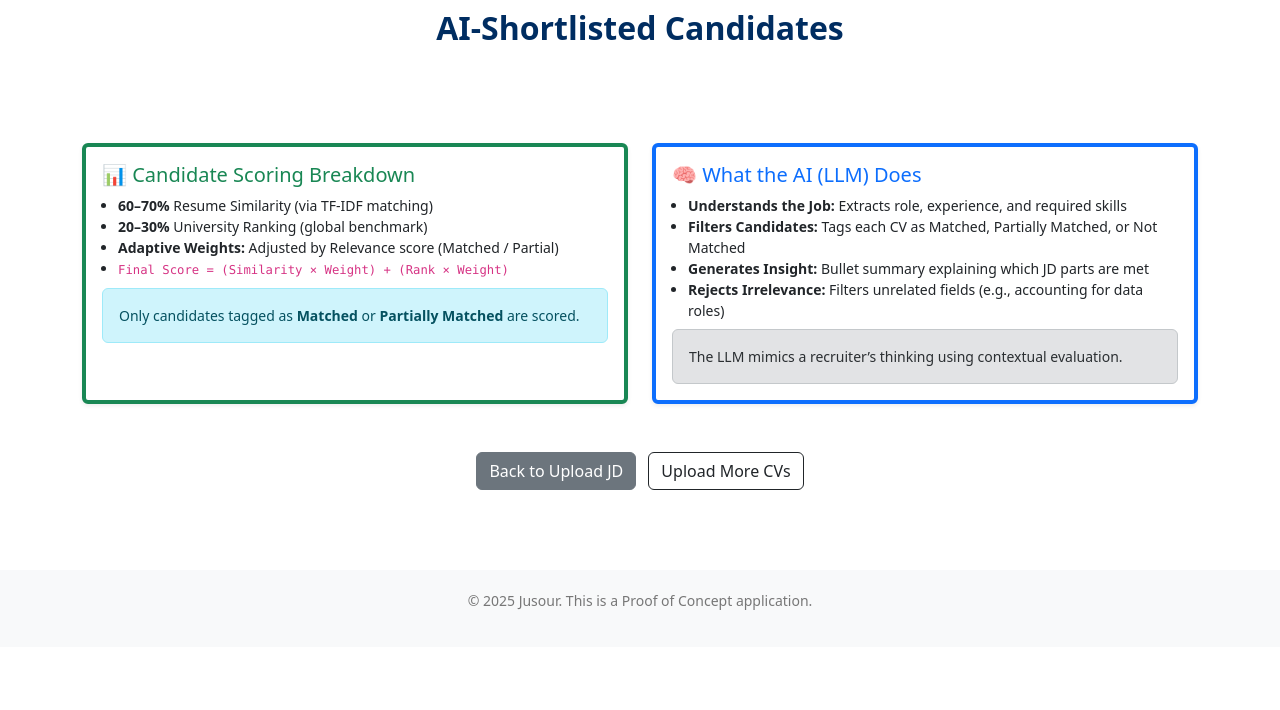
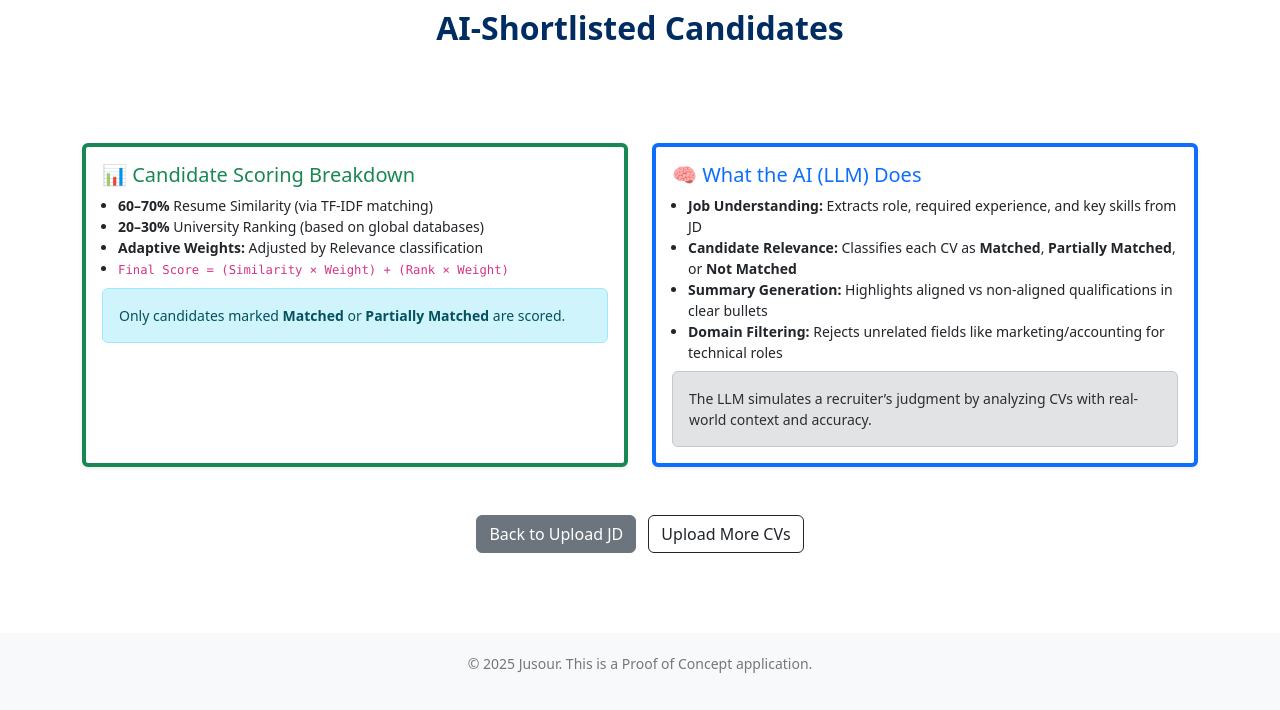
Before and after one commit to nbeelasif/ai_cv_shortlist, a Flask app: template templates/results.html in a window 1280 px wide. Shown: the part 190-900 px from the top of the page. Before the commit the page ends 800 px from the top, so only its background shows below. Run offline with Flask 3, Linux system fonts and the light colour scheme; the template is opened without the code that fills it, so the values that code supplies are empty; some libraries are stand-ins or nearby versions.

Commit message:
Refactor CV upload process: redirect to results page and remove progress streaming

```diff
--- a/app.py
+++ b/app.py
@@ -226,9 +226,7 @@ def upload_cvs():
         session['candidates'] = candidates
 
         # After processing, redirect to the results page
-        session['uploaded_files'] = [f for f in files if f.filename != '']
-        return render_template('progress.html')
-
+        return redirect(url_for('results'))
 
     # For a GET request, just show the upload form
     return render_template('upload_cvs.html')
@@ -253,71 +251,6 @@ def export_csv():
     # ... (Your export logic is fine) ...
     pass
 
-@app.route('/processing')
-def processing():
-    if 'jd_content' not in session or 'uploaded_files' not in session:
-        return redirect(url_for('upload_jd'))
-
-    files = session['uploaded_files']
-    jd_content = session.get('jd_content', '')
-    max_rank = max(university_rankings.values()) if university_rankings else 1000
-    candidates = []
-
-    def generate():
-        total = len(files)
-        for idx, file in enumerate(files):
-            filename = f"{uuid.uuid4()}_{secure_filename(file.filename)}"
-            filepath = os.path.join(CV_FOLDER, filename)
-            file.save(filepath)
-
-            text = extract_text_from_pdf(filepath) if filename.endswith('.pdf') else extract_text_from_docx(filepath)
-            name = extract_name(text, file.filename)
-            safe_name = re.sub(r'[^a-zA-Z0-9_]', '', name.replace(' ', '_').lower())
-            photo_path = extract_photo_from_pdf(filepath, safe_name)
-            university = extract_university(text)
-            uni_rank = university_rankings.get(normalize_uni_name(university), 1000)
-            sim_score = similarity_score(jd_content, text)
-            relevance = is_candidate_relevant(jd_content, text)
-            rank_score = 1 - (float(uni_rank) / max_rank)
-            final_score = 0.0
-            if relevance == "Relevant":
-                final_score = (0.6 * sim_score) + (0.4 * rank_score)
-            elif relevance == "Partially Relevant":
-                final_score = (0.3 * sim_score) + (0.2 * rank_score)
-
-            summary = generate_summary_with_llm(jd_content, text)
-            contact = extract_contact(text)
-            skills = extract_skills_with_llm(text)
-
-            candidates.append({
-                'filename': filename,
-                'name': name,
-                'university': university.title(),
-                'uni_rank': round(float(uni_rank), 1) if uni_rank != 1000 else "Unknown",
-                'similarity_score': round(float(sim_score), 3),
-                'final_score': round(float(final_score), 3),
-                'summary': summary,
-                'photo_path': photo_path,
-                'contact': contact,
-                'applied_date': datetime.datetime.now().strftime("%Y-%m-%d"),
-                'status': 'Pending Review',
-                'relevance': relevance,
-                'skills': skills
-            })
-
-            percent = int(((idx + 1) / total) * 100)
-            yield f"data: {json.dumps({'percent': percent, 'message': f'Processed {idx + 1} of {total}', 'complete': False})}\n\n"
-
-        candidates.sort(key=lambda c: c['final_score'], reverse=True)
-        session['candidates'] = candidates
-        yield f"data: {json.dumps({'percent': 100, 'message': 'All candidates processed.', 'complete': True})}\n\n"
-
-    return Response(generate(), mimetype='text/event-stream')
-
-@app.route('/progress_stream')
-def progress_stream():
-    return redirect(url_for('processing'))
-
 
 if __name__ == '__main__':
     # For development, it's helpful to run in debug mode
--- a/templates/results.html
+++ b/templates/results.html
@@ -71,7 +71,7 @@
           </div>
 
           <div class="d-flex gap-2 mt-3">
-            <a href="{{ url_for('view_resume', filename=candidate.filename) }}" class="btn btn-outline-primary btn-sm" target="_blank" title="Download Resume File">View Resume</a>
+            <a href="{{ url_for('view_resume', filename=candidate.filename) }}" class="btn btn-outline-primary btn-sm" target="_blank">View Resume</a>
             <button class="btn btn-outline-success btn-sm">Interview</button>
           </div>
         </div>
@@ -88,12 +88,12 @@
           <h5 class="text-success">📊 Candidate Scoring Breakdown</h5>
           <ul class="small ps-3 mb-2">
             <li><strong>60–70%</strong> Resume Similarity (via TF-IDF matching)</li>
-            <li><strong>20–30%</strong> University Ranking (global benchmark)</li>
-            <li><strong>Adaptive Weights:</strong> Adjusted by Relevance score (Matched / Partial)</li>
+            <li><strong>20–30%</strong> University Ranking (based on global databases)</li>
+            <li><strong>Adaptive Weights:</strong> Adjusted by Relevance classification</li>
             <li><code>Final Score = (Similarity × Weight) + (Rank × Weight)</code></li>
           </ul>
           <div class="alert alert-info small mb-0">
-            Only candidates tagged as <strong>Matched</strong> or <strong>Partially Matched</strong> are scored.
+            Only candidates marked <strong>Matched</strong> or <strong>Partially Matched</strong> are scored.
           </div>
         </div>
       </div>
@@ -103,13 +103,13 @@
         <div class="card-body">
           <h5 class="text-primary">🧠 What the AI (LLM) Does</h5>
           <ul class="small ps-3 mb-2">
-            <li><strong>Understands the Job:</strong> Extracts role, experience, and required skills</li>
-            <li><strong>Filters Candidates:</strong> Tags each CV as Matched, Partially Matched, or Not Matched</li>
-            <li><strong>Generates Insight:</strong> Bullet summary explaining which JD parts are met</li>
-            <li><strong>Rejects Irrelevance:</strong> Filters unrelated fields (e.g., accounting for data roles)</li>
+            <li><strong>Job Understanding:</strong> Extracts role, required experience, and key skills from JD</li>
+            <li><strong>Candidate Relevance:</strong> Classifies each CV as <strong>Matched</strong>, <strong>Partially Matched</strong>, or <strong>Not Matched</strong></li>
+            <li><strong>Summary Generation:</strong> Highlights aligned vs non-aligned qualifications in clear bullets</li>
+            <li><strong>Domain Filtering:</strong> Rejects unrelated fields like marketing/accounting for technical roles</li>
           </ul>
           <div class="alert alert-secondary small mb-0">
-            The LLM mimics a recruiter’s thinking using contextual evaluation.
+            The LLM simulates a recruiter’s judgment by analyzing CVs with real-world context and accuracy.
           </div>
         </div>
       </div>
@@ -121,5 +121,6 @@
     <a href="{{ url_for('upload_cvs') }}" class="btn btn-outline-dark">Upload More CVs</a>
   </div>
 </div>
+
 <script src="https://cdn.jsdelivr.net/npm/bootstrap@5.3.0/dist/js/bootstrap.bundle.min.js"></script>
 {% endblock %}
```
Also changed, not shown: templates/upload_cvs.html (+1 -25 lines).
